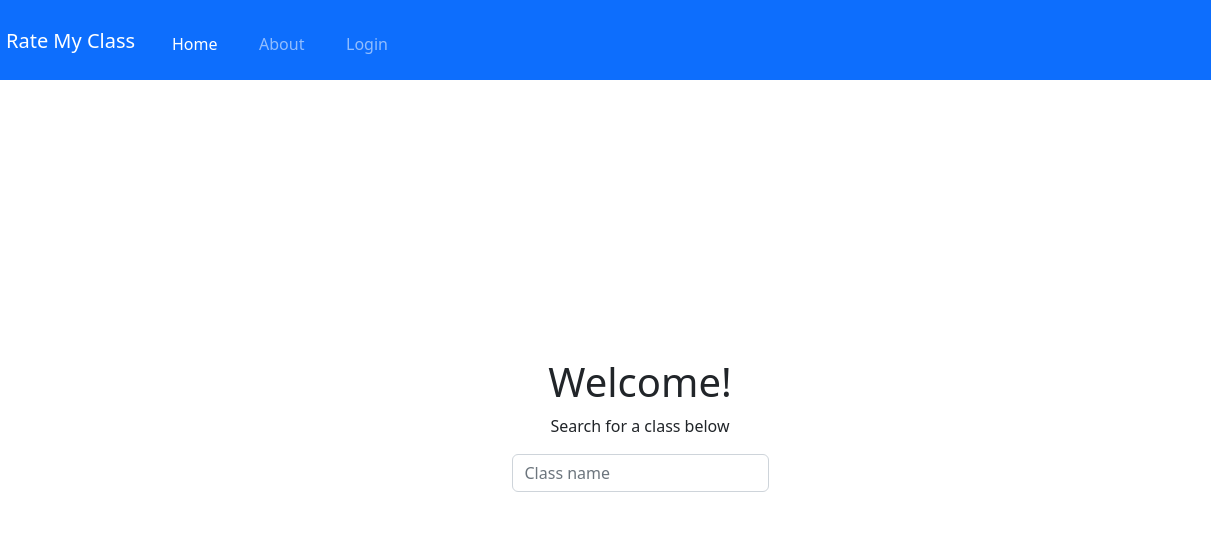
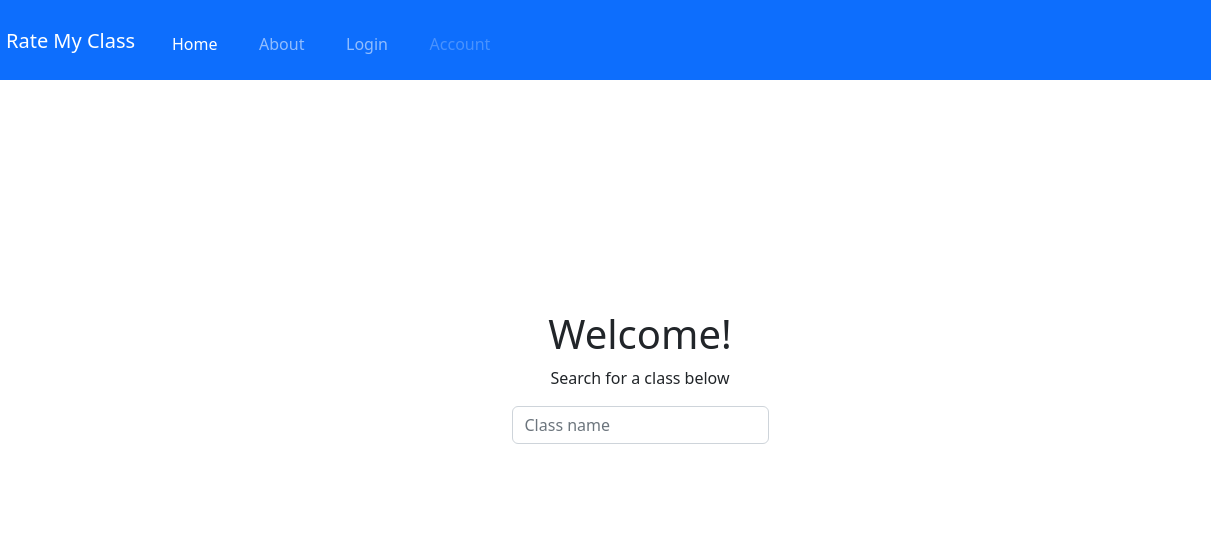
Before and after one commit to Centerearth/startup, a plain HTML site: page index.html in a window 1280 px wide. Shown: the top 542 px of the page, 0-1211 px from the left. Drawn offline with nearby package versions, Linux system fonts and the light colour scheme.

Commit message:
finishing up for the night, added some extra files for the future

```diff
--- a/index.html
+++ b/index.html
@@ -33,13 +33,16 @@
           <li class="nav-item">
             <a class="nav-link" href="login.html">Login</a>
           </li>
+          <li class="nav-item">
+            <a class="nav-link disabled" href="login.html">Account</a> <!-- Redirects to login page for now-->
+          </li>
         </menu>
         <img class="navbar-pic" src="Y.png" width="48" height="31" alt="">
       </nav>
     </header>
 
     <main class="container-fluid bg-white text-center">
-      <div>
+      <div id="index-main">
         <h1>Welcome!</h1>
         <p>Search for a class below</p>
         <div class="form-outline">
--- a/main.css
+++ b/main.css
@@ -71,6 +71,10 @@ footer a {
   margin-bottom:2em;
 }
 
+#index-main {
+  margin-bottom:6em;
+}
+
 @media (max-height: 600px) {
   header {
     display: none;
```
Also changed, not shown: about.html (+3 -0 lines), login.html (+3 -0 lines).
